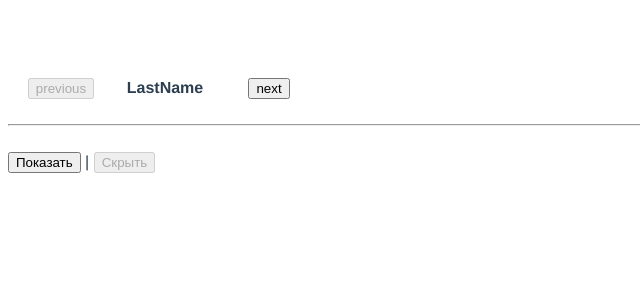
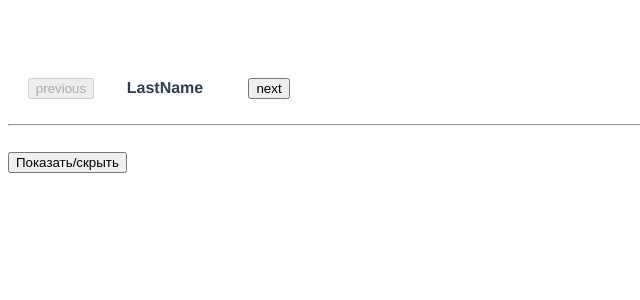
Before and after one commit to daria-morgen/software_engineering_vue, a Vue app: page / in a window 1280 px wide. Shown: the top 300 px of the page, without its empty margins (0-640 px from the left). Built offline with nearby package versions, Linux system fonts and the light colour scheme.

Commit message:
Удалена добавочная кнопка скрыть. Приведено в соответствии с тз

```diff
--- a/src/App.vue
+++ b/src/App.vue
@@ -70,9 +70,7 @@
       </div>
       <br>
       <div>
-        <button v-on:click="isShow=true" :disabled='isShow===true'>Показать</button>
-        <span> | </span>
-        <button v-on:click="isShow=false" :disabled='isShow===false'>Скрыть</button>
+        <button v-on:click="isShow=!isShow">Показать/скрыть</button>
       </div>
     </div>
   </div>
```
